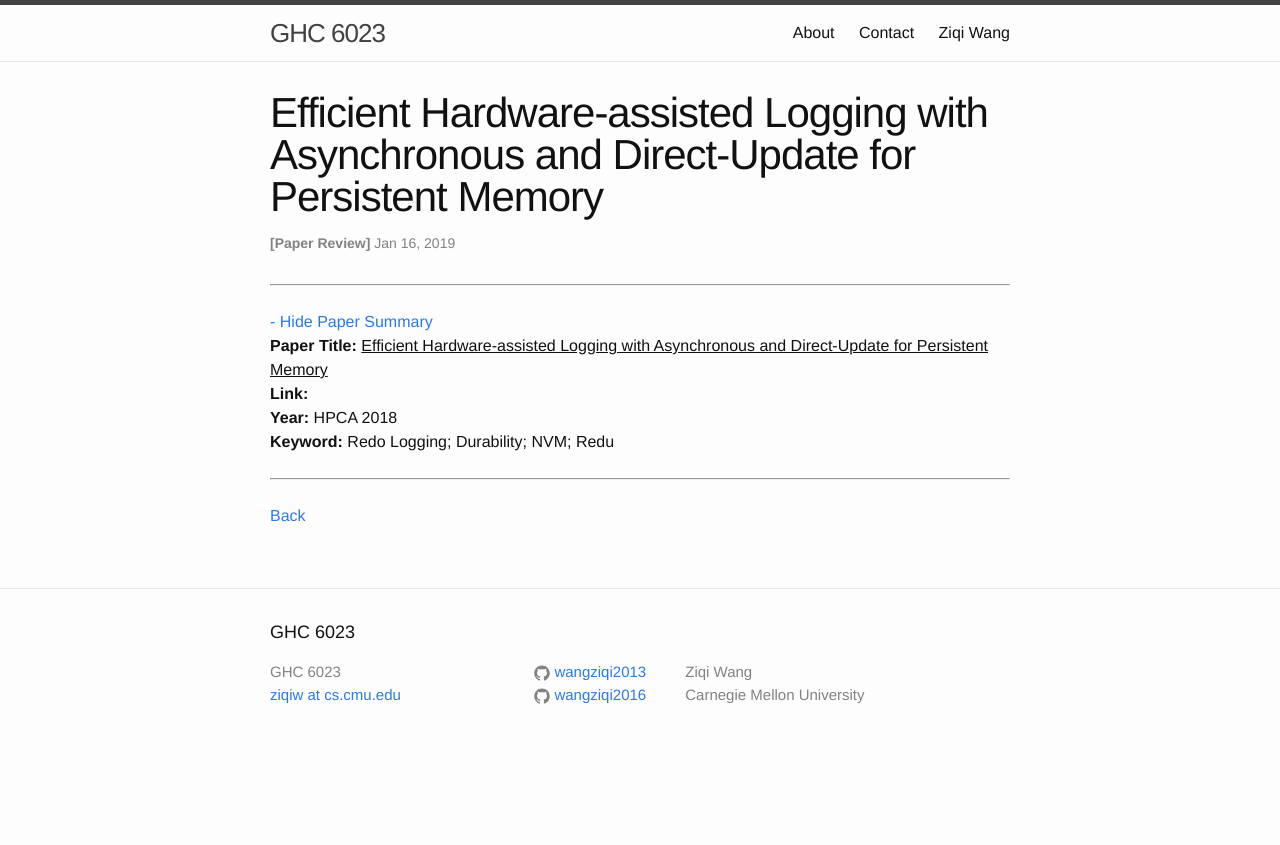
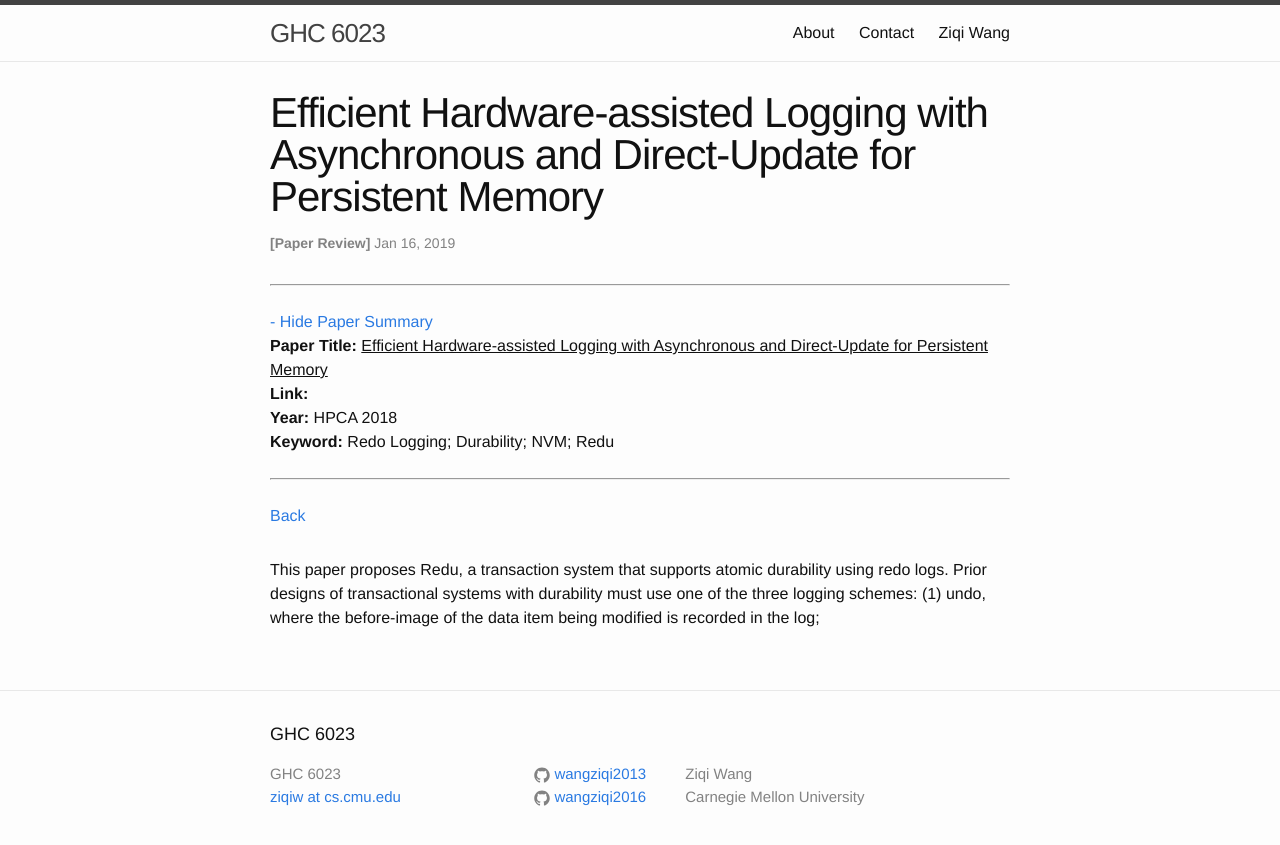
Before and after one commit to wangziqi2013/wangziqi2013.github.io, a Jekyll site: the page built from _posts/2019-01-05-redu.markdown, in a window 1280 px wide. Shown: the top 845 px of the page. Built offline with Jekyll 4.4.1, drawn with Linux system fonts in a browser that asks for light colours.

Commit message:
Working on logging schemes

```diff
--- a/_posts/2019-01-05-redu.markdown
+++ b/_posts/2019-01-05-redu.markdown
@@ -12,3 +12,7 @@ htm_cd:
 htm_cr:
 version_mgmt:
 ---
+
+This paper proposes Redu, a transaction system that supports atomic durability using redo logs. Prior designs of
+transactional systems with durability must use one of the three logging schemes: (1) undo, where the before-image of the
+data item being modified is recorded in the log;
```
